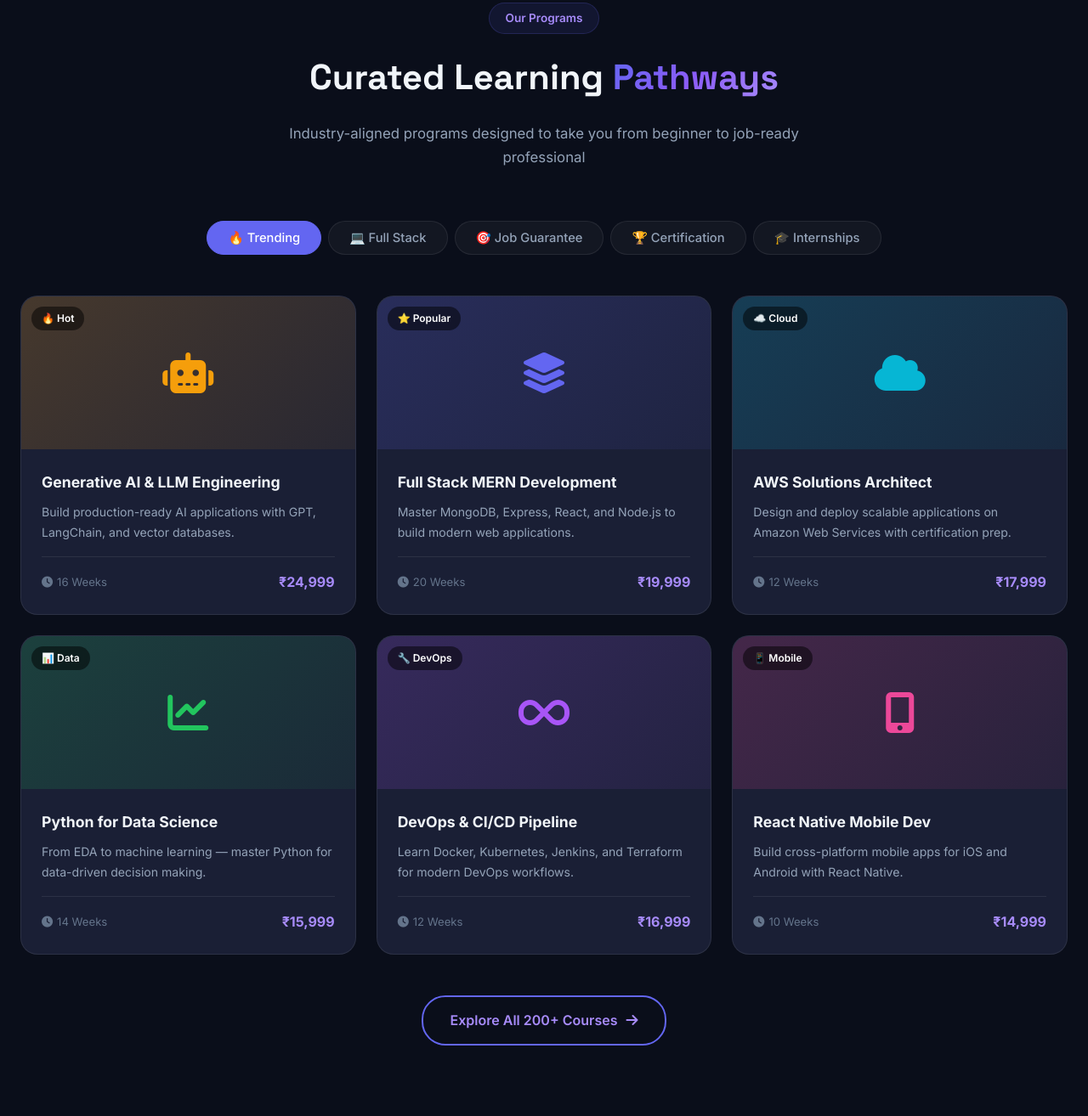
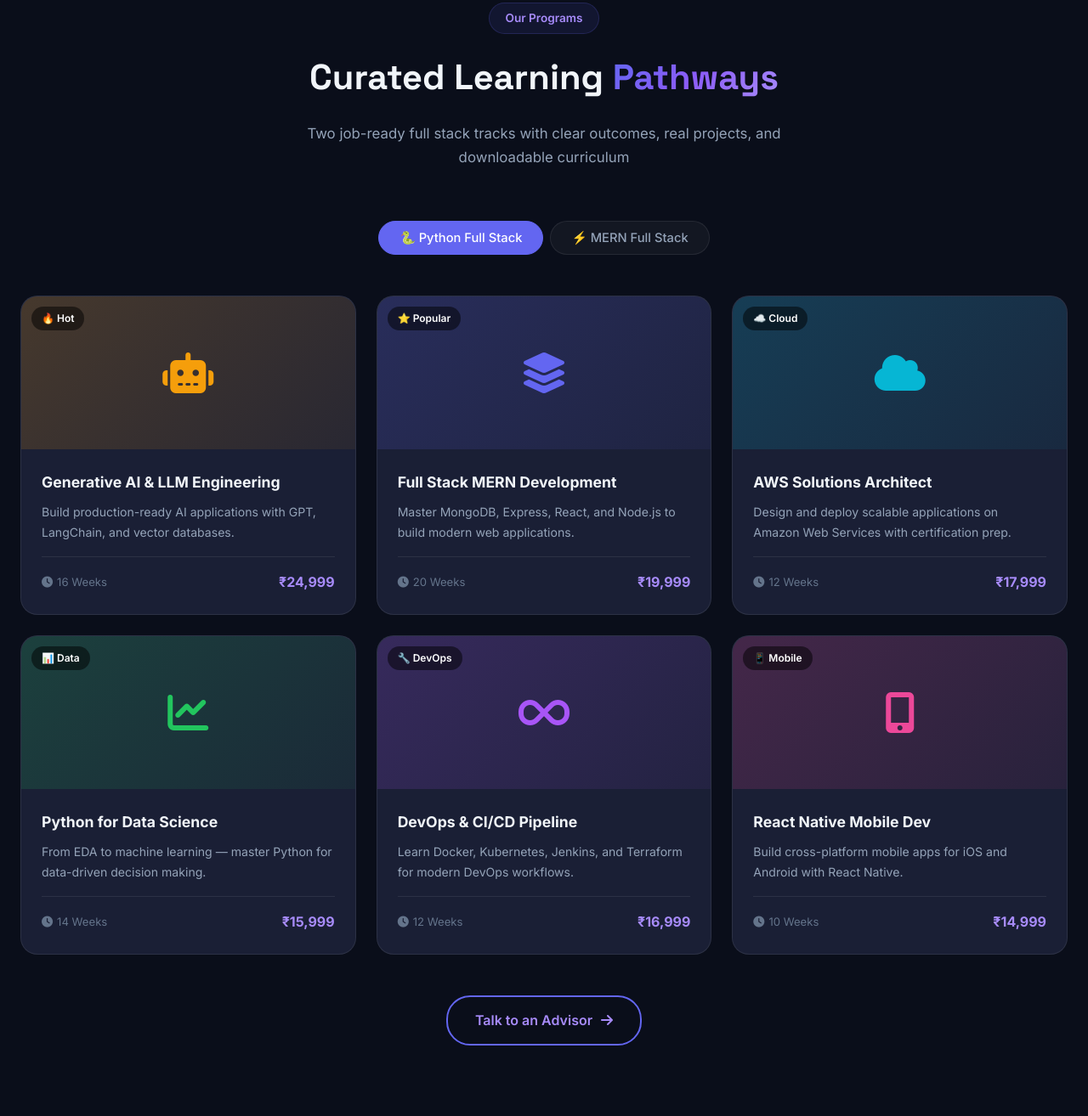
Before and after one commit to akshithnallaginnela/techignite-academy, a plain HTML site: page index.html in a window 1280 px wide. Shown: the part 1006-2320 px from the top of the page at 85% size. Drawn offline with Linux system fonts and the light colour scheme.

Commit message:
Update program descriptions and course tabs in index.html

```diff
--- a/index.html
+++ b/index.html
@@ -211,15 +211,12 @@
             <div class="section-header">
                 <span class="section-badge">Our Programs</span>
                 <h2 class="section-title">Curated Learning <span class="gradient-text">Pathways</span></h2>
-                <p class="section-desc">Industry-aligned programs designed to take you from beginner to job-ready professional</p>
+                <p class="section-desc">Two job-ready full stack tracks with clear outcomes, real projects, and downloadable curriculum</p>
             </div>
 
             <div class="course-tabs" id="courseTabs">
-                <button class="course-tab active" data-tab="trending">🔥 Trending</button>
-                <button class="course-tab" data-tab="fullstack">💻 Full Stack</button>
-                <button class="course-tab" data-tab="placement">🎯 Job Guarantee</button>
-                <button class="course-tab" data-tab="certification">🏆 Certification</button>
-                <button class="course-tab" data-tab="internship">🎓 Internships</button>
+                <button class="course-tab active" data-tab="python">🐍 Python Full Stack</button>
+                <button class="course-tab" data-tab="mern">⚡ MERN Full Stack</button>
             </div>
 
             <div class="courses-grid" id="coursesGrid">
@@ -227,8 +224,8 @@
             </div>
 
             <div class="courses-cta">
-                <a href="#" class="btn btn-outline" id="exploreCoursesBtn">
-                    Explore All 200+ Courses
+                <a href="#contact" class="btn btn-outline" id="exploreCoursesBtn">
+                    Talk to an Advisor
                     <i class="fas fa-arrow-right"></i>
                 </a>
             </div>
```
